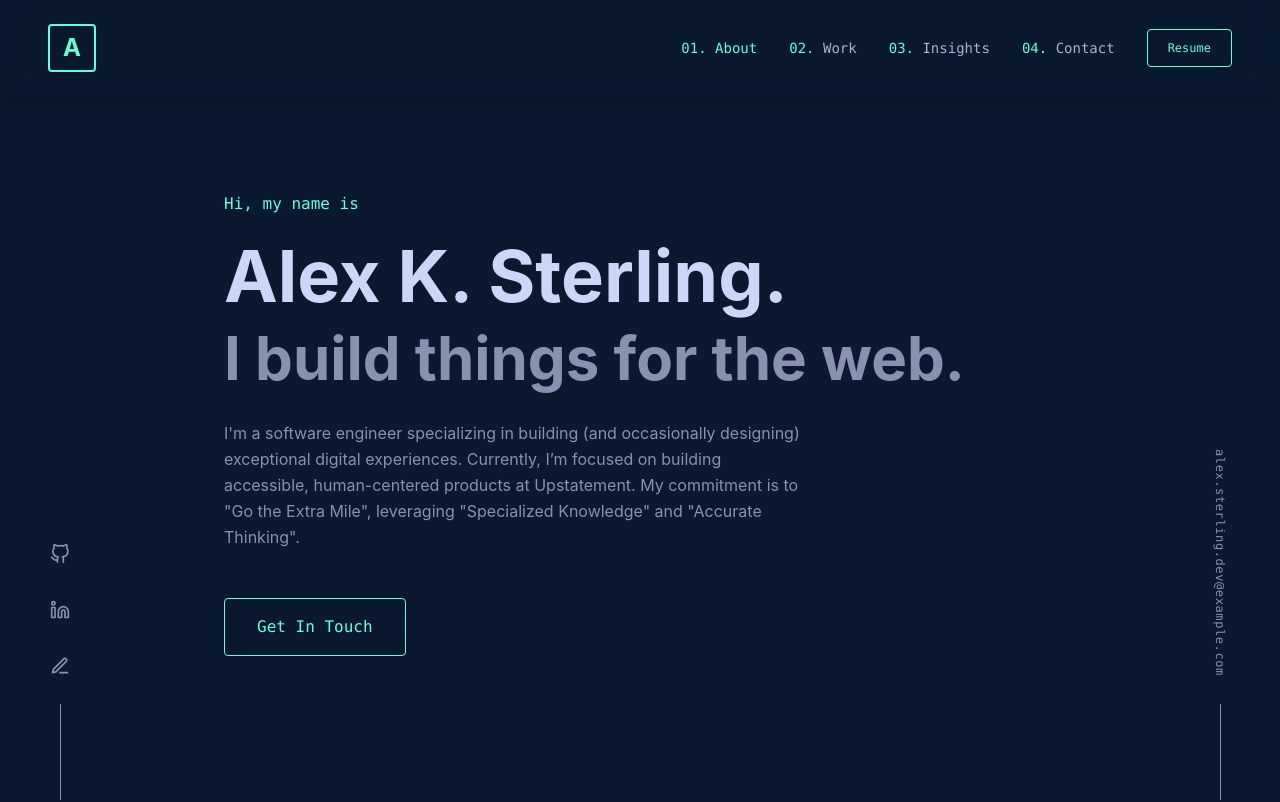
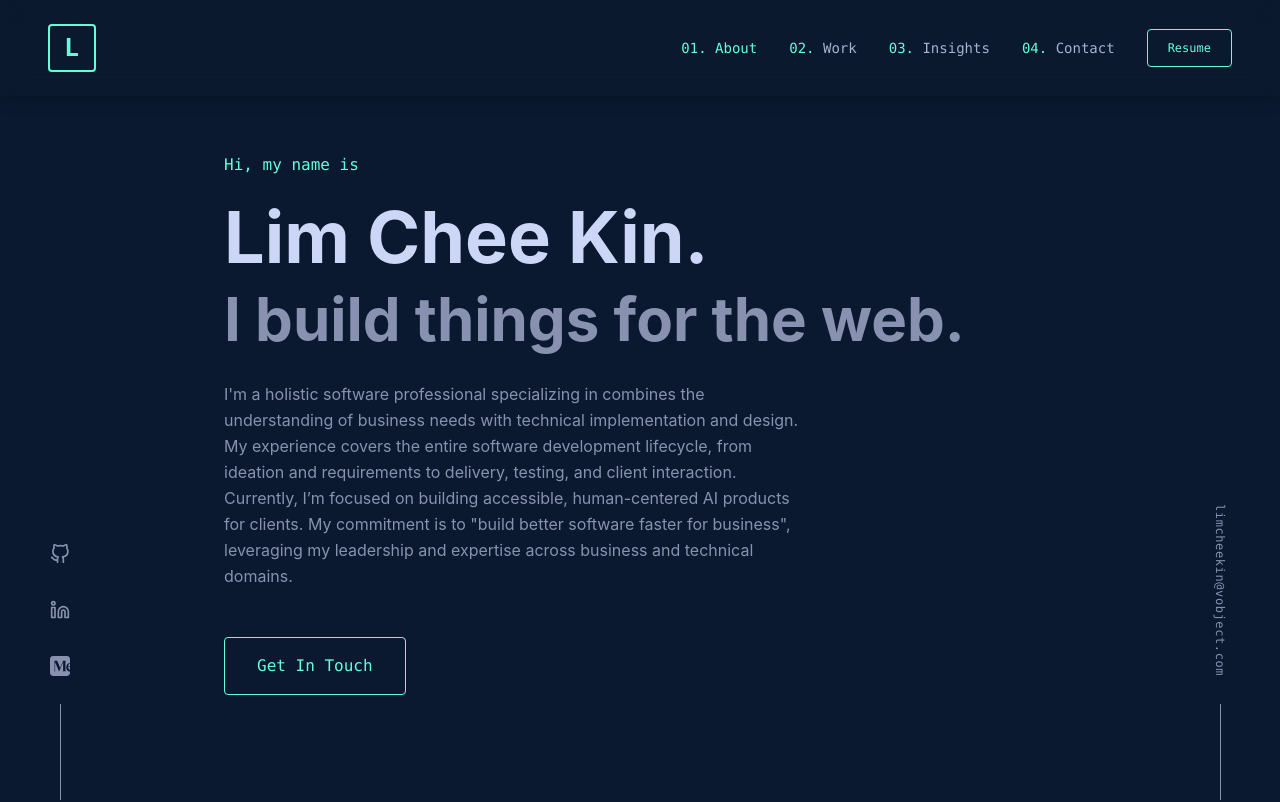
Before and after one commit to limcheekin/portfolio, a React (Vite) app: page / in a window 1280 px wide. Shown: the top 802 px of the page. Built offline with nearby package versions, Linux system fonts and the light colour scheme.

Commit message:
feat: update social links and hero content

```diff
--- a/components/FixedSidebars.tsx
+++ b/components/FixedSidebars.tsx
@@ -3,6 +3,7 @@ import React from 'react';
 import { SOCIAL_LINKS, EMAIL_ADDRESS } from '../constants';
 import { GithubIcon, LinkedInIcon } from './Layout'; // Assuming these are kept or similar
 import { FiTwitter, FiInstagram, FiCodepen, FiEdit3 } from 'react-icons/fi'; // Example other icons, Added FiEdit3
+import { SiMedium } from 'react-icons/si';
 
 // Helper to get icon component
 const getSocialIcon = (iconName: string) => {
@@ -13,7 +14,8 @@ const getSocialIcon = (iconName: string) => {
     case "FiTwitter": return <FiTwitter {...props} />;
     case "FiInstagram": return <FiInstagram {...props} />;
     case "FiCodepen": return <FiCodepen {...props} />;
-    case "FiEdit3": return <FiEdit3 {...props} />; // Added case for Medium icon
+    case "SiMedium": return <SiMedium {...props} />;
+    case "FiEdit3": return <FiEdit3 {...props} />; // Added case for pencil icon
     default: return null;
   }
 };
--- a/constants.ts
+++ b/constants.ts
@@ -1,23 +1,23 @@
 
-import { NavLink, HeroContent, AboutContent, Project, Article, ContactLink, ExperienceItem } from './types'; // Simplified types needed for new design
+import { NavLink, HeroContent, AboutContent, Project, Article, ExperienceItem } from './types'; // Simplified types needed for new design
 
-export const ENGINEER_NAME = "Alex K. Sterling";
-export const ENGINEER_TITLE = "Senior Software Engineer";
+export const ENGINEER_NAME = "Lim Chee Kin";
+export const ENGINEER_TITLE = "Business & Technology Solutions Architect";
 export const SITE_TITLE = `${ENGINEER_NAME} | ${ENGINEER_TITLE}`;
-export const GITHUB_USERNAME = "alexsterlingdev"; // Replace with actual GitHub username
-export const EMAIL_ADDRESS = "alex.sterling.dev@example.com";
+export const GITHUB_USERNAME = "limcheekin";
+export const EMAIL_ADDRESS = "limcheekin@vobject.com";
 
 export const NAV_LINKS: NavLink[] = [
   { name: "About", href: "#about" },
-  { name: "Work", href: "#projects" }, // "Work" or "Experience" often used, linking to projects
+  { name: "Work", href: "#projects" },
   { name: "Insights", href: "#insights" },
   { name: "Contact", href: "#contact" },
 ];
 
 export const SOCIAL_LINKS = [
     { name: "GitHub", url: `https://github.com/${GITHUB_USERNAME}`, iconName: "FiGithub" },
-    { name: "LinkedIn", url: "https://linkedin.com/in/alexsterlingdev", iconName: "FiLinkedin" },
-    { name: "Medium", url: "https://medium.com/@yourusername", iconName: "FiEdit3" }, // Added Medium link
+    { name: "LinkedIn", url: "https://linkedin.com/in/limcheekin", iconName: "FiLinkedin" },
+    { name: "Medium", url: "https://medium.com/@limcheekin", iconName: "SiMedium" },
     // Add more social links if needed e.g. Twitter, Codepen
 ];
 
@@ -25,7 +25,7 @@ export const HERO_CONTENT: HeroContent = {
   greeting: "Hi, my name is",
   name: ENGINEER_NAME + ".",
   tagline: "I build things for the web.",
-  introduction: `I'm a software engineer specializing in building (and occasionally designing) exceptional digital experiences. Currently, I’m focused on building accessible, human-centered products at Upstatement. My commitment is to "Go the Extra Mile", leveraging "Specialized Knowledge" and "Accurate Thinking".`,
+  introduction: `I'm a holistic software professional specializing in combines the understanding of business needs with technical implementation and design. My experience covers the entire software development lifecycle, from ideation and requirements to delivery, testing, and client interaction. Currently, I’m focused on building accessible, human-centered AI products for clients. My commitment is to "build better software faster for business", leveraging my leadership and expertise across business and technical domains.`,
   ctaButton: "Get In Touch",
 };
 
```
